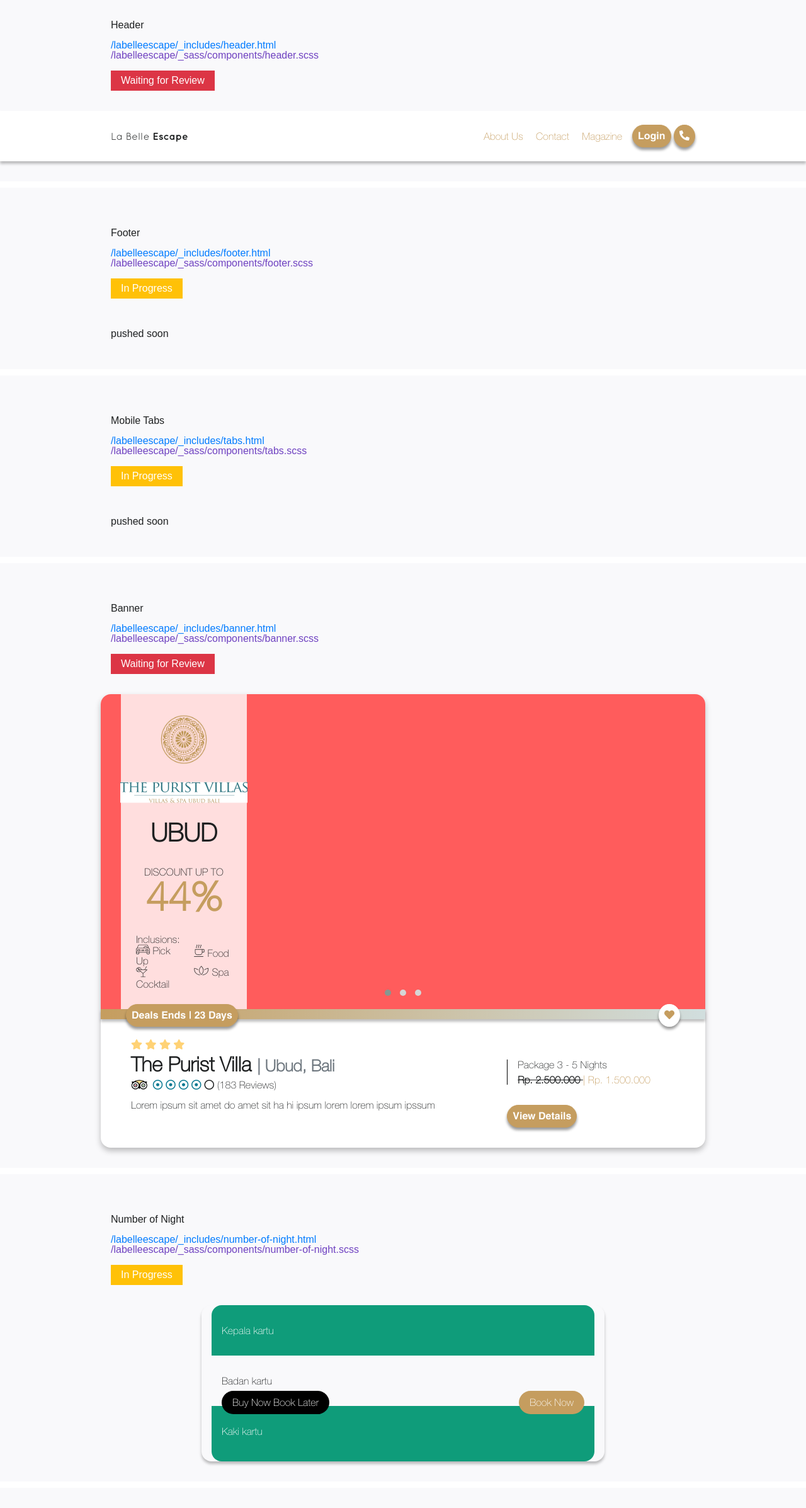
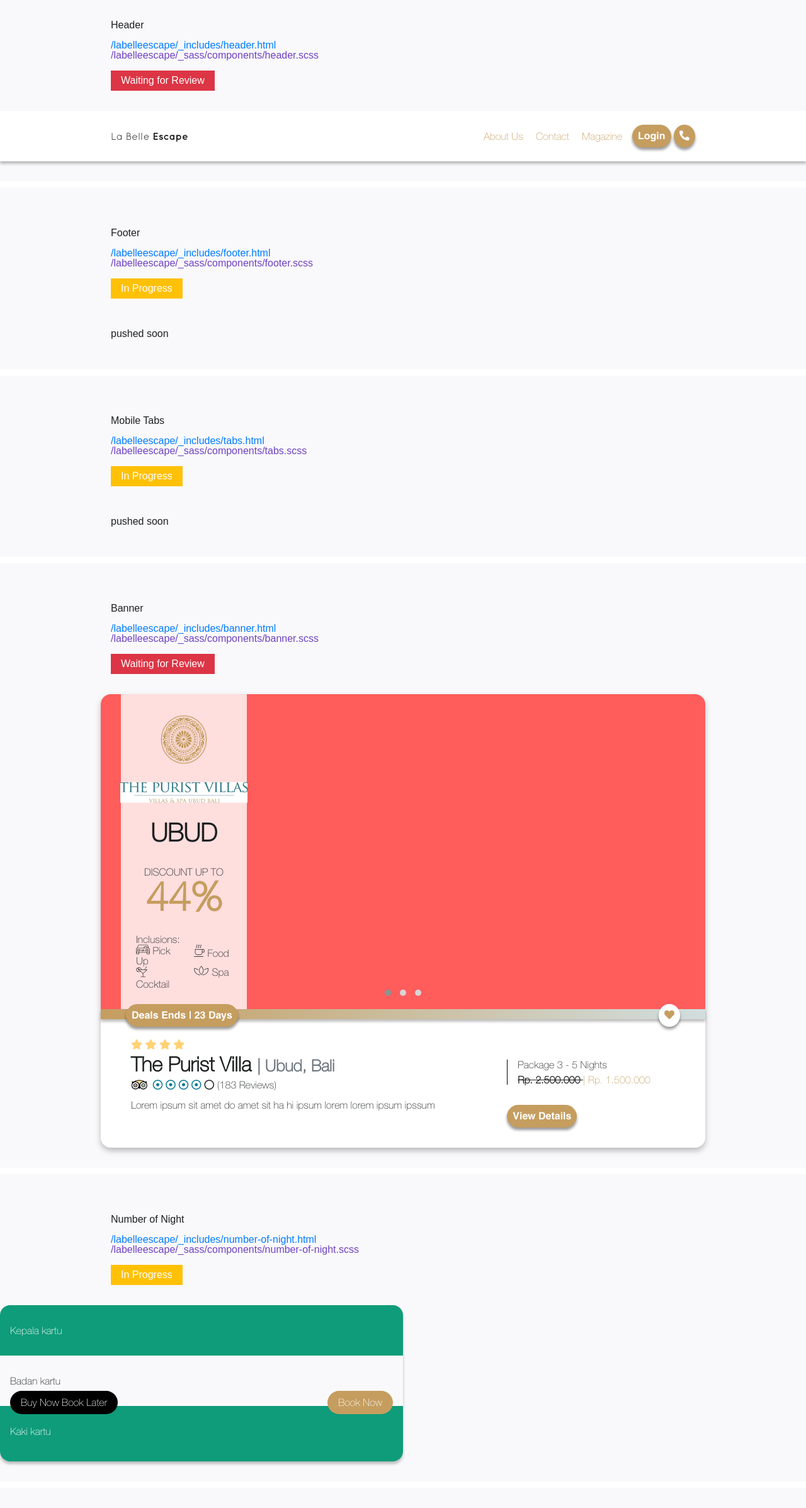
Before and after one commit to eighthijr/labelleescape, a Jekyll site: the page built from index.md, in a window 1280 px wide. Shown: the whole page at 63% size. Built offline with Jekyll 4.4.1, drawn with Linux system fonts in a browser that asks for light colours.

Commit message:
Update components.scss

```diff
--- a/_sass/partials/components.scss
+++ b/_sass/partials/components.scss
@@ -88,7 +88,7 @@
 // Kartu
 
 .kartu {
-  @extend .wrapper;
+  @extend .wrapper--fluid;
 
   position: relative;
 
```
